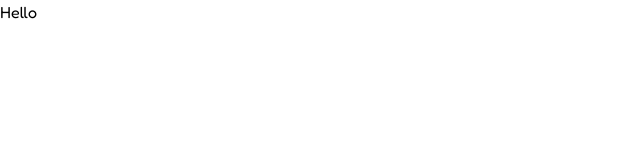
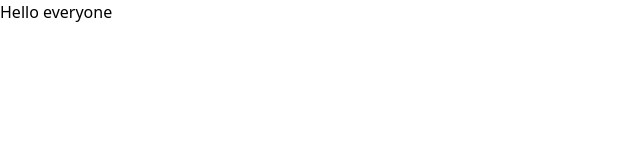
Before and after one commit to mrbannerbear/purrfect-adoption-hub-client, a React (Vite) app: page / in a window 1280 px wide. Shown: the top 160 px of the page, without its empty margins (0-640 px from the left). Built offline with nearby package versions, Linux system fonts and the light colour scheme.

Commit message:
Added home route

```diff
--- /dev/null
+++ b/src/components/main/Error.jsx
@@ -0,0 +1,14 @@
+const Error = () => {
+    return (
+        <div className="min-h-screen flex justify-center items-center">
+
+            <div className="text-center">
+                <h1 className="text-3xl font-bold">Sorry, page not found</h1>
+                <p className="font-semibold mt-3">Please check your internet connection or try again later.</p>
+            </div>
+
+        </div>
+    );
+};
+
+export default Error;
--- /dev/null
+++ b/src/components/main/Footer.jsx
@@ -0,0 +1,9 @@
+const Footer = () => {
+    return (
+        <div>
+
+        </div>
+    );
+};
+
+export default Footer;
--- /dev/null
+++ b/src/components/main/MainLayout.jsx
@@ -0,0 +1,15 @@
+import { Outlet } from "react-router-dom"
+import Navbar from "./Navbar";
+import Footer from "./Footer";
+
+const MainLayout = () => {
+    return (
+        <>
+        <Navbar></Navbar>
+            <Outlet></Outlet>
+        <Footer></Footer>
+        </>
+    );
+};
+
+export default MainLayout;
--- /dev/null
+++ b/src/components/main/Navbar.jsx
@@ -0,0 +1,9 @@
+const Navbar = () => {
+    return (
+        <div>
+
+        </div>
+    );
+};
+
+export default Navbar;
--- /dev/null
+++ b/src/components/outlets/Home/Home.jsx
@@ -0,0 +1,9 @@
+const Home = () => {
+    return (
+        <div>
+            Hello everyone
+        </div>
+    );
+};
+
+export default Home;
--- a/src/main.jsx
+++ b/src/main.jsx
@@ -1,9 +1,11 @@
 import React from 'react'
 import ReactDOM from 'react-dom/client'
+import { RouterProvider } from "react-router-dom";
 import './index.css'
+import router from './routes/router';
 
 ReactDOM.createRoot(document.getElementById('root')).render(
   <React.StrictMode>
-    <div className='font-fredoka'>Hello</div>
+      <RouterProvider router={router}></RouterProvider>
   </React.StrictMode>,
 )
--- /dev/null
+++ b/src/routes/router.jsx
@@ -0,0 +1,19 @@
+import { createBrowserRouter } from "react-router-dom";
+import MainLayout from "../components/main/MainLayout";
+import Error from "../components/main/Error";
+import Home from "../components/outlets/Home/Home";
+
+const router = createBrowserRouter([
+    {
+        element: <MainLayout></MainLayout>,
+        errorElement: <Error></Error>,
+        children: [
+            {
+                path: "/",
+                element: <Home></Home>
+            }
+        ]
+    }
+])
+
+export default router
```
